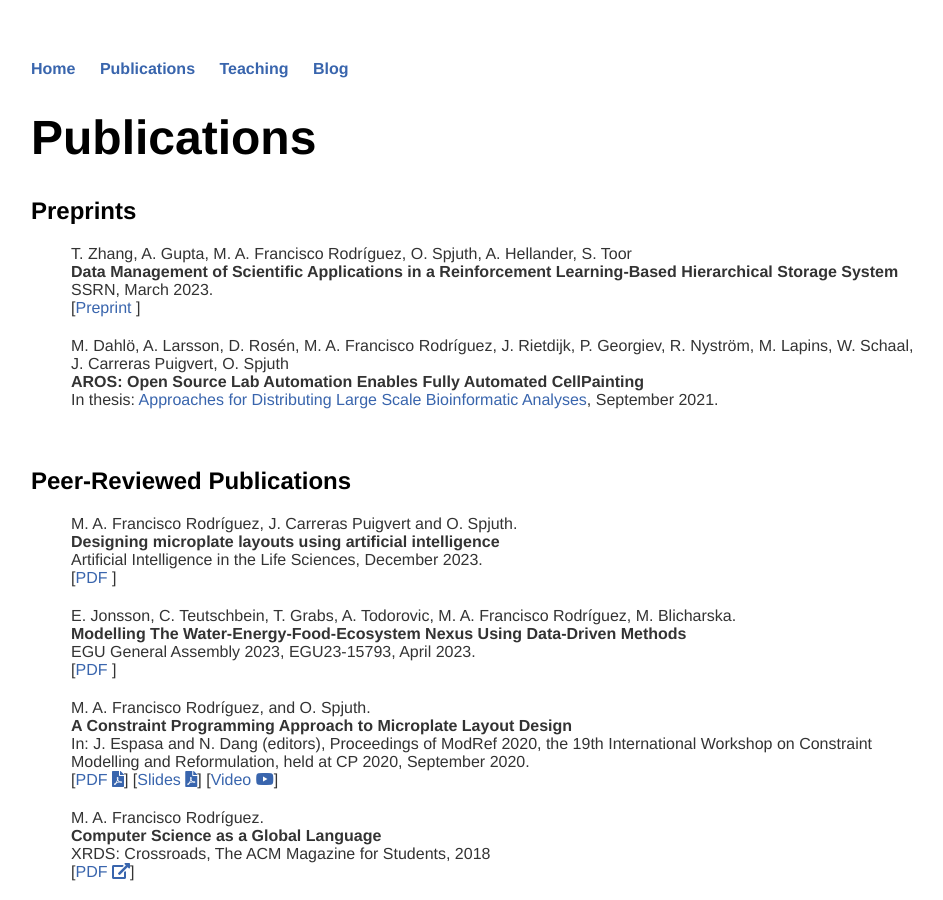
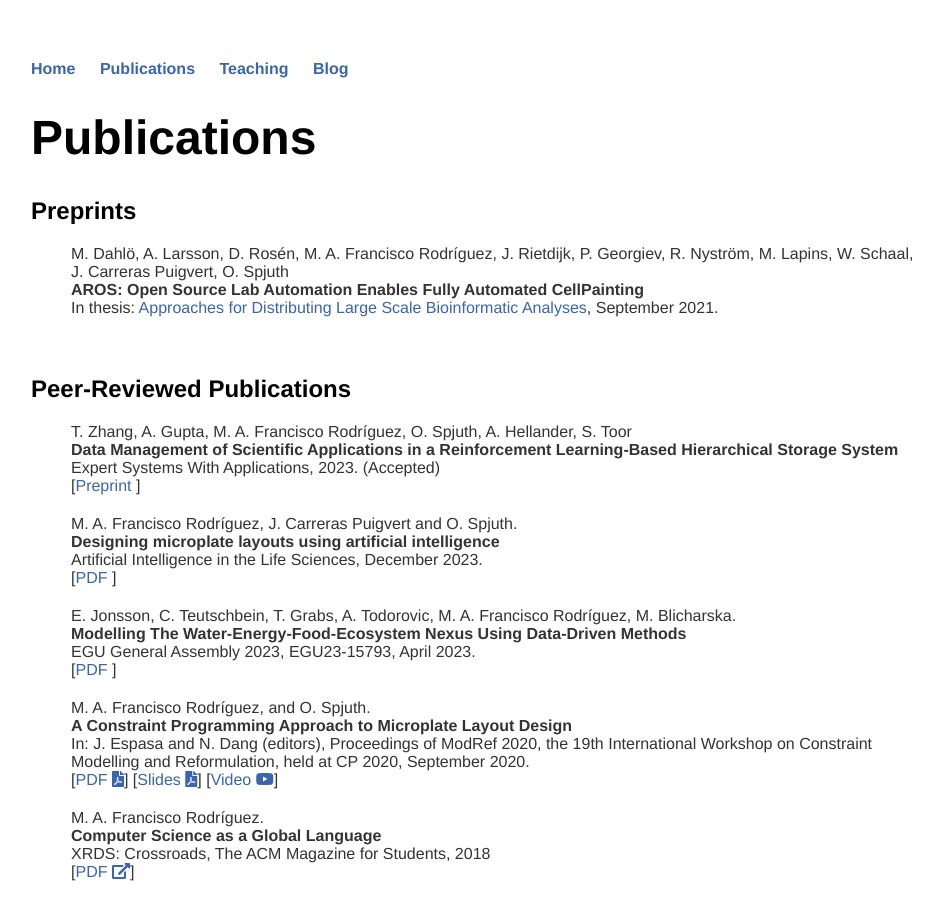
Before and after one commit to andreina-francisco/andreina-francisco.github.io, a Jekyll site: the page built from cv/index.html, in a window 1280 px wide and 900 px high. Shown: the whole window, without its empty margins (161-1104 px from the left). Built offline with Jekyll 4.4.1, drawn with Linux system fonts in a browser that asks for light colours; nearby versions of some CDN libraries; a style sheet for code colours, icons or effects is not loaded.

Commit message:
Published Tianru's paper

```diff
--- a/cv/index.html
+++ b/cv/index.html
@@ -9,14 +9,6 @@ title: Mar&iacute;a Andre&iacute;na Francisco Rodr&iacute;guez
 <h2>Preprints</h2>
 
   <ul class="publist">
-    <li class="pub @">
-    <span class="author"> T. Zhang, A. Gupta, M. A. Francisco Rodr&iacute;guez, O. Spjuth, A. Hellander, S. Toor</span><br />
-    <span class="title">Data Management of Scientific Applications in a Reinforcement Learning-Based Hierarchical Storage System</span><br />
-    <span class="note">
-    SSRN, March 2023.
-    </span><br />
-    [<a class="text" href="https://papers.ssrn.com/sol3/papers.cfm?abstract_id=4401829">Preprint <i class="ai ai-doi"></i></a>]
-    </li>
 
     <li class="pub @">
     <span class="author">M. Dahl&ouml;, A. Larsson, D. Ros&eacute;n,
@@ -33,6 +25,15 @@ title: Mar&iacute;a Andre&iacute;na Francisco Rodr&iacute;guez
   <h2>Peer-Reviewed Publications</h2>
 
   <ul class="publist">
+    <li class="pub @">
+    <span class="author"> T. Zhang, A. Gupta, M. A. Francisco Rodr&iacute;guez, O. Spjuth, A. Hellander, S. Toor</span><br />
+    <span class="title">Data Management of Scientific Applications in a Reinforcement Learning-Based Hierarchical Storage System</span><br />
+    <span class="note">
+    Expert Systems With Applications, 2023. (Accepted)
+    </span><br />
+    [<a class="text" href="https://papers.ssrn.com/sol3/papers.cfm?abstract_id=4401829">Preprint <i class="ai ai-doi"></i></a>]
+    </li>
+
     <li class="pub @">
     <span class="author">M. A. Francisco Rodr&iacute;guez, J. Carreras Puigvert and O. Spjuth.</span><br />
     <span class="title">Designing microplate layouts using artificial intelligence</span><br />
```
